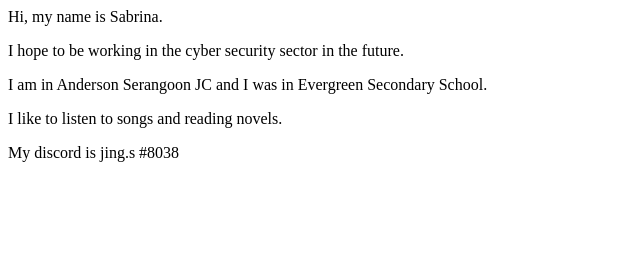
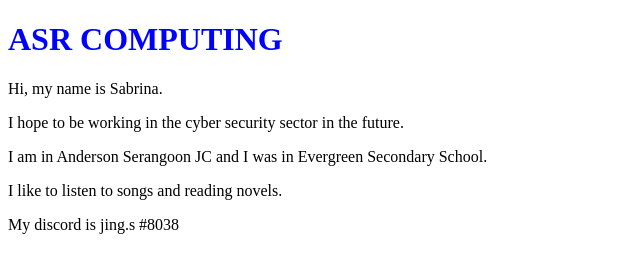
Before and after one commit to Jssoh26/web, a plain HTML site: page index.html in a window 1280 px wide. Shown: the whole page, without its empty margins (0-640 px from the left). Drawn offline with Linux system fonts and the light colour scheme.

Commit message:
Update index.html

```diff
--- a/index.html
+++ b/index.html
@@ -5,6 +5,8 @@
     <title>ASRJC Web</title>
   </head>
   <body>
+    <h1 style='color:blue'> <b>ASR COMPUTING</b></h1>
+
    Hi, my name is Sabrina.
     <p/>
    I hope to be working in the cyber security sector in the future.
```
